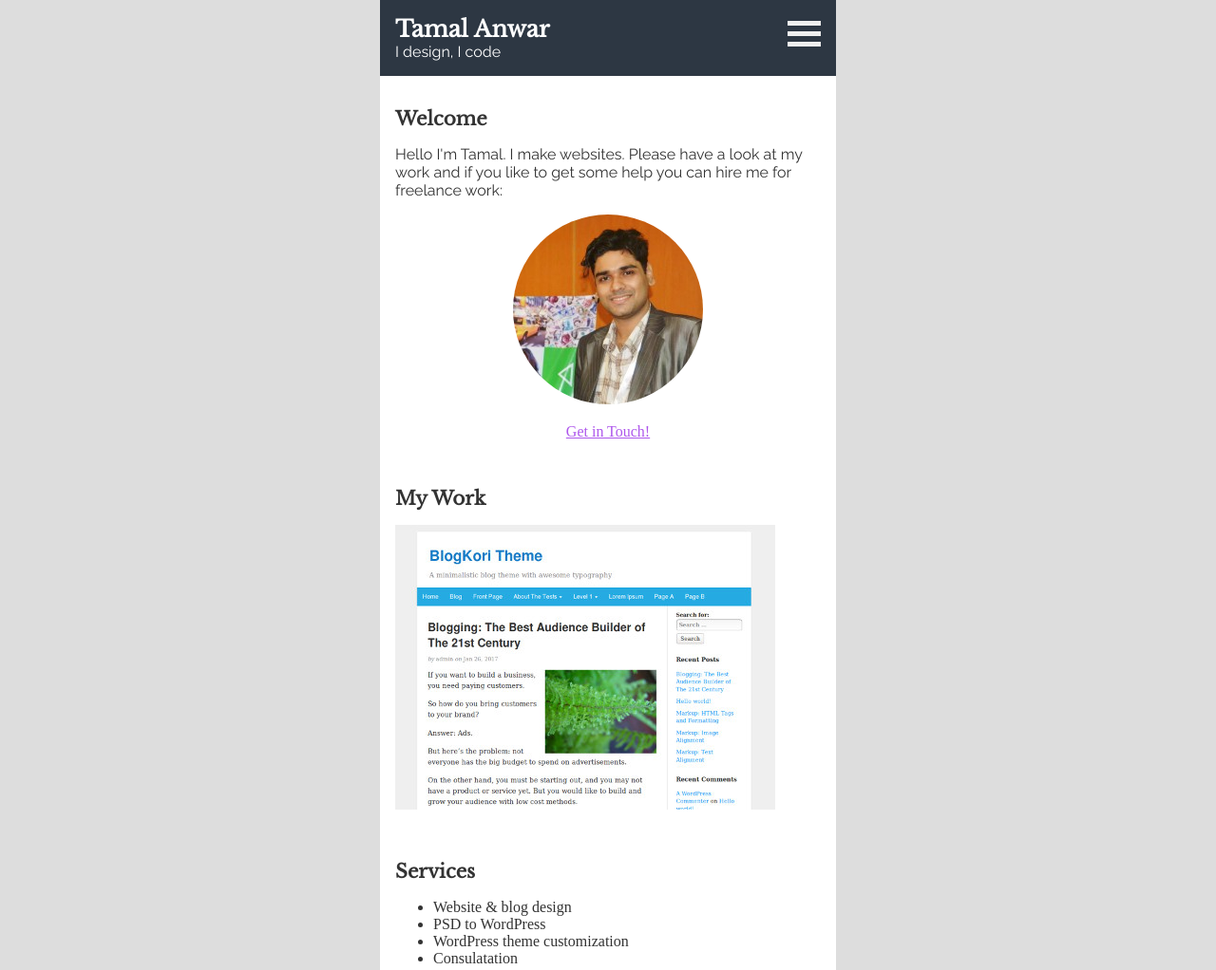
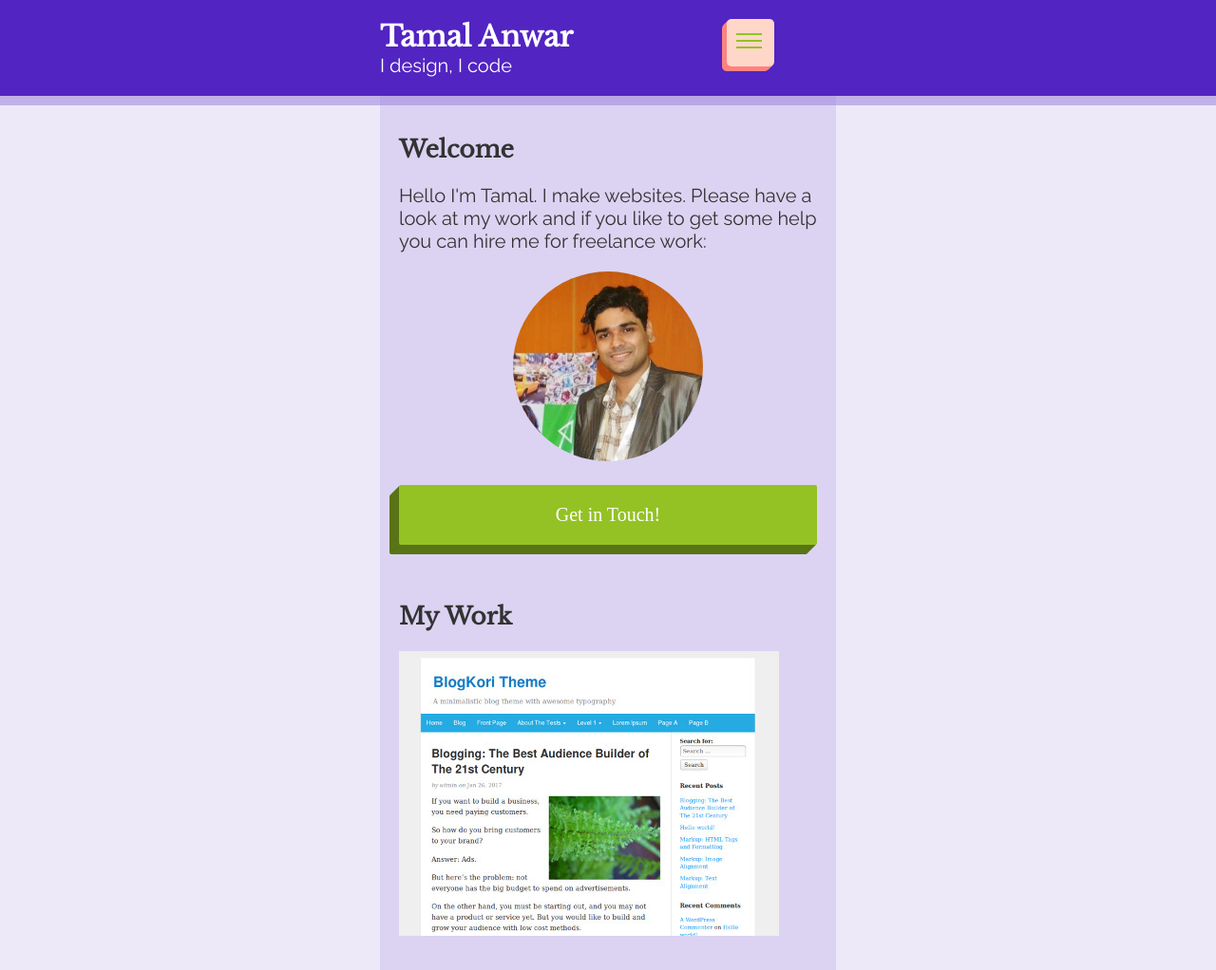
Before and after one commit to TamalAnwar/barebones, a plain HTML site: page index.html in a window 1280 px wide. Shown: the top 1022 px of the page at 95% size. Drawn offline with nearby package versions, Linux system fonts and the light colour scheme.

Commit message:
3D shadows

```diff
--- a/index.html
+++ b/index.html
@@ -17,10 +17,9 @@
       <a href="#">Clients</a>
       <a href="#">Contact</a>
     </div>
-
-    <div class="wrapper">
     <!-- Header section  -->
     <header id="header">
+      <div class="wrapper">
         <div class="row">
             <div class="col-title">
                 <h1 id="site-title">Tamal Anwar</h1>
@@ -39,16 +38,18 @@
                 <!-- <span >Menu</span> -->
             </div>
         </div>
-
+      </div>
 
     </header>
+
+    <div class="wrapper">
         <main>
             <section id="welcome" class="section">
                 <h2>Welcome</h2>
                 <p>Hello I'm Tamal. I make websites. Please have a look at my work and if you like to get some help you can hire me for freelance work:</p>
                 <div class="center">
                     <p id="hero-avatar"><img src="images/tamal-anwar.jpg" alt="Tamal Anwar"></p>
-                    <a href="#">Get in Touch!</a>
+                    <a href="#" class="cta-button">Get in Touch!</a>
                 </div>
 
             </section>
@@ -77,10 +78,10 @@
                 </div>
             </section>
         </main>
-        </div>
         <footer id="footer">
             &copy; Tamal Anwar
         </footer>
+    </div>
 
 
         <script type="text/javascript" src="script.js">
--- a/style.css
+++ b/style.css
@@ -1,13 +1,27 @@
 /* A barebones style css */
 
+/*Color schemes
+
+Purple #5224c2
+
+Accent color
+Green yellow: #94C224
+
+
+*/
+
+
+
+
+
 html {
-    font-size: 16px;
+    font-size: 20px;
 }
 
 body {
     margin: 0;
     padding: 0;
-    background-color: #dddddd;
+    background-color: #ede9f8;
     color: #333333;
 }
 
@@ -56,25 +70,44 @@ a {
 }
 
 .col-menu {
-    width: 35px;
+    width: 24%;
     float: right;
 }
 
+/*Mobile hamburger menu */
+
+.menu {
+    cursor: pointer;
+    background-color: #FFD7C9;
+    padding: 10px;
+    width: 30px;
+    height: 30px;
+    border-radius: 5px;
+    box-shadow: 0px 0px 0 #FD8282,
+                -1px 1px 0 #FD8282,
+                -2px 2px 0 #FD8282,
+                -3px 3px 0 #FD8282,
+                -4px 4px 0 #FD8282,
+                -5px 5px 0 #FD8282;
+                /*-6px 6px 0 #587415,
+                -7px 7px 0 #587415,
+                -8px 8px 0 #587415,
+                -9px 9px 0 #587415,
+                -10px 10px 0 #587415;*/
+}
+
 .bar {
-    width: 35px;
-    height: 5px;
-    background-color: #efefef;
-    margin: 6px 0;
+    width: 90%;
+    height: 2px;
+    background-color: #94C224;
+    margin: 5px 0;
 }
 
 
 .wrapper {
     width: 480px;
+    padding: 0 1rem;
     margin: 0 auto;
-}
-
-#header {
-    padding: 1em;
 }
 
 
@@ -87,21 +120,20 @@ section {
 }
 
 section {
-    background-color: #ffffff;
+    background-color: #dcd3f2;
 }
 
 
 
 #header {
-    background-color: #2d3743;
+    background-color: #5224c2;
+    padding: 1em;
     color: #ffffff;
+    box-shadow: 0 10px 0px rgba(151,123,218,0.5);
+    z-index: 1;
+    position: relative;
 }
 
-/*Mobile hamburger menu */
-
-.menu {
-    cursor: pointer;
-}
 
 
 /*Removing the default margins from the site title and tagline */
@@ -117,6 +149,27 @@ Section*/
     /*text-align: center;*/
 }
 
+.cta-button {
+    background: #94C224;
+    color: #ffffff;
+    text-decoration: none;
+    padding: 1rem;
+    display: block;
+    border-radius: 2px;
+    box-shadow: 0px 0px 0 #587415,
+                -1px 1px 0 #587415,
+                -2px 2px 0 #587415,
+                -3px 3px 0 #587415,
+                -4px 4px 0 #587415,
+                -5px 5px 0 #587415,
+                -6px 6px 0 #587415,
+                -7px 7px 0 #587415,
+                -8px 8px 0 #587415,
+                -9px 9px 0 #587415,
+                -10px 10px 0 #587415;
+                /*0px 0px 0 #587415;*/
+}
+
 #hero-avatar img {
     border-radius: 50%;
 }
@@ -128,7 +181,7 @@ Section*/
     height: 100%; /* 100% Full-height */
     width: 0; /* 0 width - change this with JavaScript */
     position: fixed; /* Stay in place */
-    z-index: 1; /* Stay on top */
+    z-index: 10; /* Stay on top */
     top: 0;
     right: 0;
     background-color: #333333; /* Black*/
```
Lines whose indentation alone changed are shown as unchanged.
